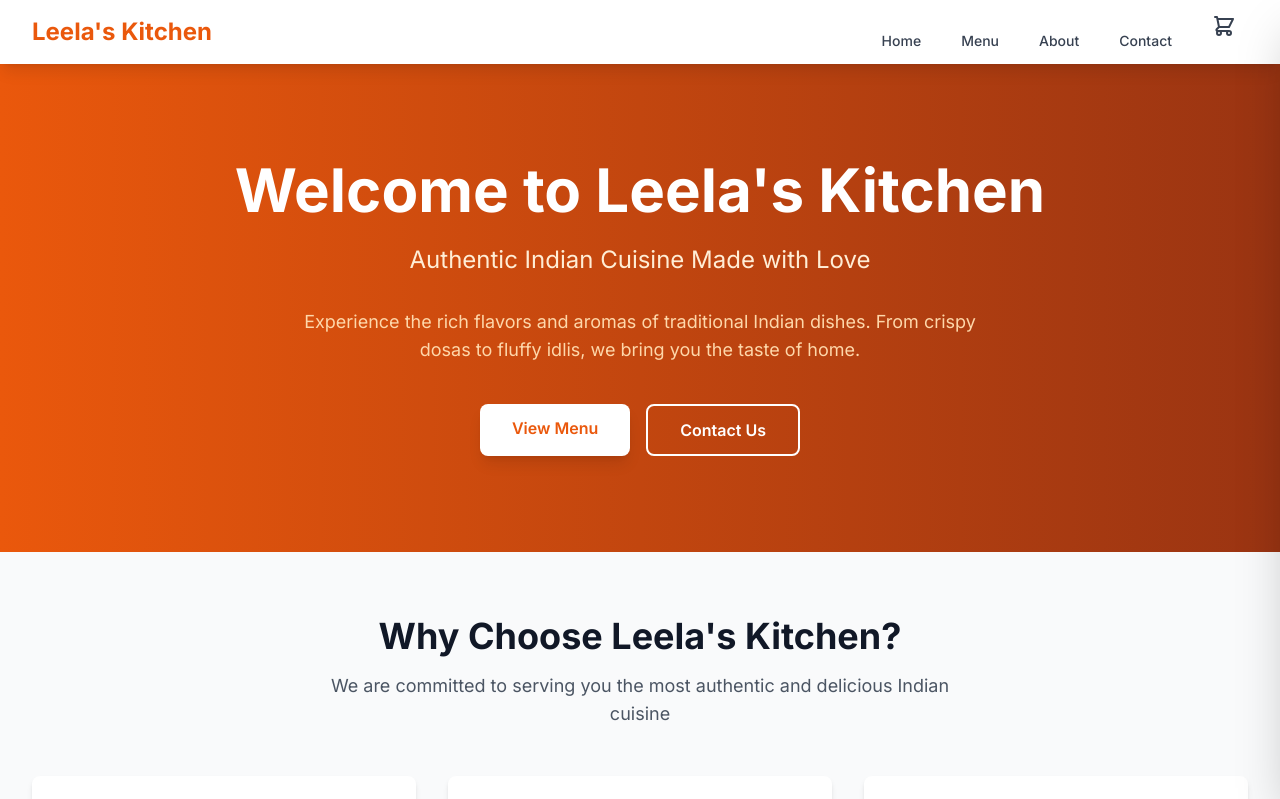
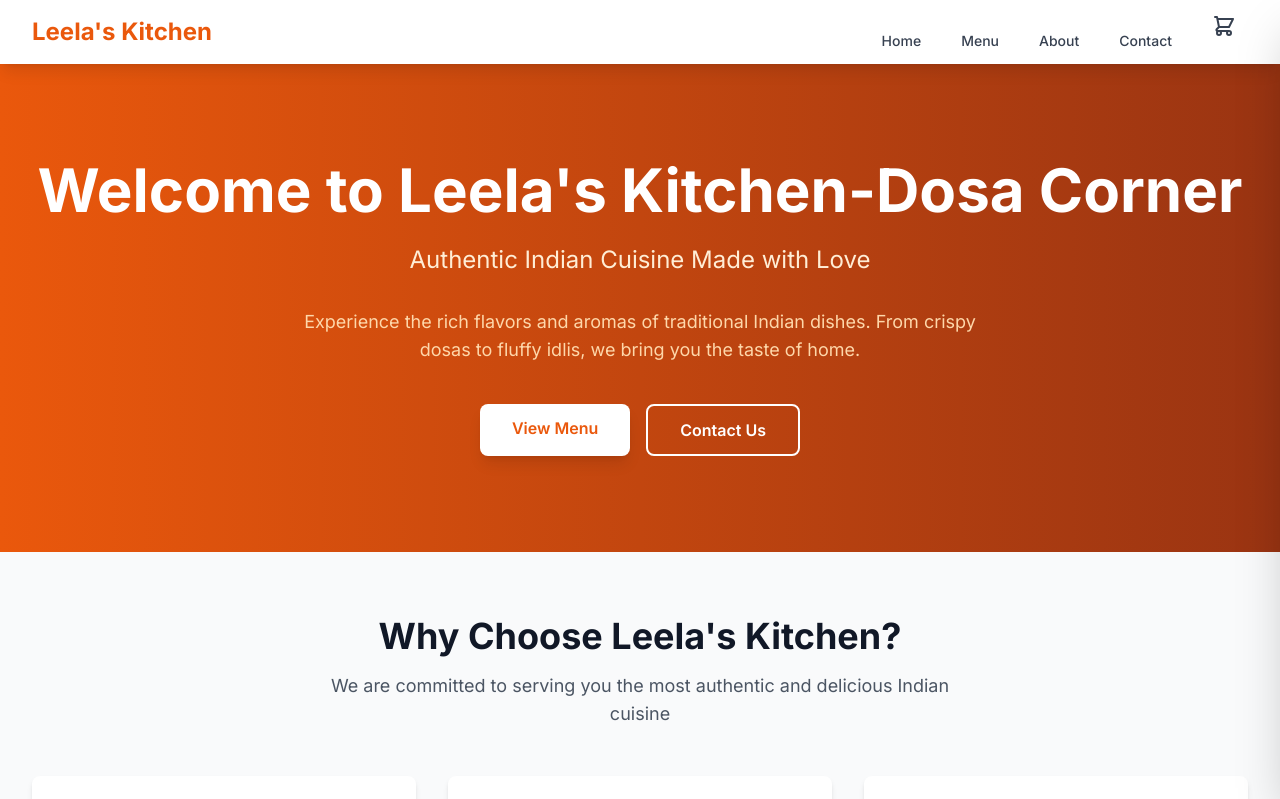
Before and after one commit to Senthilkk85/lk2, a Next.js app: page / in a window 1280 px wide. Shown: the top 799 px of the page. Built offline with nearby package versions, Linux system fonts and the light colour scheme.

Commit message:
Updated name

```diff
--- a/app/page.tsx
+++ b/app/page.tsx
@@ -8,7 +8,7 @@ export default function Home() {
         <div className="max-w-7xl mx-auto px-4 sm:px-6 lg:px-8 py-24">
           <div className="text-center">
             <h1 className="text-5xl md:text-6xl font-bold mb-6">
-              Welcome to Leela&apos;s Kitchen
+              Welcome to Leela&apos;s Kitchen-Dosa Corner
             </h1>
             <p className="text-xl md:text-2xl mb-8 text-primary-100">
               Authentic Indian Cuisine Made with Love
```
